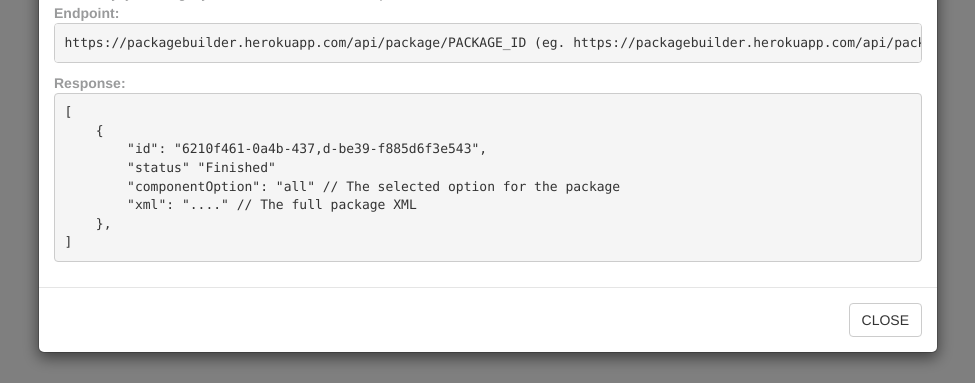
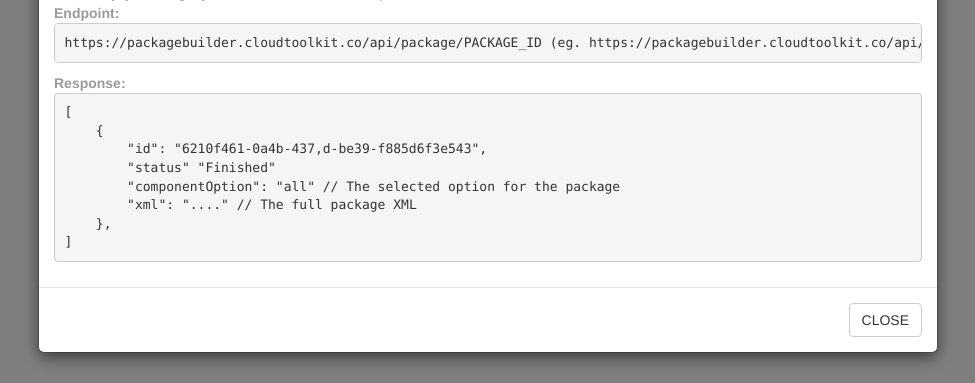
Before and after one commit to benedwards44/packagebuilder, a Django app: page / in a window 1280 px wide, after a click on "API". Shown: the part 918-1301 px from the top of the page, without its empty margins (152-1127 px from the left). Run offline with Django 4.2, Linux system fonts and the light colour scheme; parts of the project's set-up code (start-up, migrations or seed data) failed here and were passed over; some libraries are stand-ins or nearby versions.

Commit message:
Fix URLs

```diff
--- a/buildpackage/tasks.py
+++ b/buildpackage/tasks.py
@@ -26,7 +26,7 @@ def query_components_from_org(package_id):
         is_wildcard = package.component_option == 'wildcard_only'
 
         # instantiate the metadata WSDL
-        metadata_client = Client('http://packagebuilder.herokuapp.com/static/metadata.wsdl.xml')
+        metadata_client = Client('http://packagebuilder.cloudtoolkit.co/static/metadata.wsdl.xml')
 
         # URL for metadata API
         metadata_url = instance_url + '/services/Soap/m/' + str(api_version) + '/' + org_id
--- a/buildpackage/views.py
+++ b/buildpackage/views.py
@@ -243,7 +243,7 @@ def auth_details(request):
 
             # Build response
             response_data = {
-                'job_url': 'https://packagebuilder.herokuapp.com/loading/' + str(package.random_id) + '/?noheader=1',
+                'job_url': 'https://packagebuilder.cloudtoolkit.co/loading/' + str(package.random_id) + '/?noheader=1',
                 'status': 'Success',
                 'success': True
             }
--- a/templates/base.html
+++ b/templates/base.html
@@ -146,7 +146,7 @@
                         <div class="modal-body">
                             <h4>Step 1 - Start Job</h4>
                             Send a POST request to start your job. <br/>
-                            <strong>Endpoint:</strong> <pre>https://packagebuilder.herokuapp.com/api/package/</pre>
+                            <strong>Endpoint:</strong> <pre>https://packagebuilder.cloudtoolkit.co/api/package/</pre>
                             <strong>Payload</strong>:
 <pre>{
     "accessToken": "VALID_SALESFORCE_ACCESS_TOKEN",
@@ -163,7 +163,7 @@
                             <br/>
                             <h4>Step 2 - Check Progress</h4>
                             The API runs asynchronously, as jobs can take some time to run depending on the size of your code base. You need to check the status of the job, and when complete you can get your results. Send a GET request to: <br/>
-                            <strong>Endpoint:</strong> <pre>https://packagebuilder.herokuapp.com/api/package/status/PACKAGE_ID (eg. https://packagebuilder.herokuapp.com/api/package/status/6210f461-0a4b-437d-be39-f885d6f3e543)</pre>
+                            <strong>Endpoint:</strong> <pre>https://packagebuilder.cloudtoolkit.co/api/package/status/PACKAGE_ID (eg. https://packagebuilder.cloudtoolkit.co/api/package/status/6210f461-0a4b-437d-be39-f885d6f3e543)</pre>
                             <strong>Response:</strong>
 <pre>{
     "status": "Processing",
@@ -176,7 +176,7 @@
                             <br/>
                             <h4>Step 3 - Get Results</h4>
                             And finally, you can get your results. Send a GET request to: <br/>
-                            <strong>Endpoint:</strong> <pre>https://packagebuilder.herokuapp.com/api/package/PACKAGE_ID (eg. https://packagebuilder.herokuapp.com/api/package/6210f461-0a4b-437d-be39-f885d6f3e543)</pre>
+                            <strong>Endpoint:</strong> <pre>https://packagebuilder.cloudtoolkit.co/api/package/PACKAGE_ID (eg. https://packagebuilder.cloudtoolkit.co/api/package/6210f461-0a4b-437d-be39-f885d6f3e543)</pre>
                             <strong>Response:</strong>
 <pre>[
     {
```
